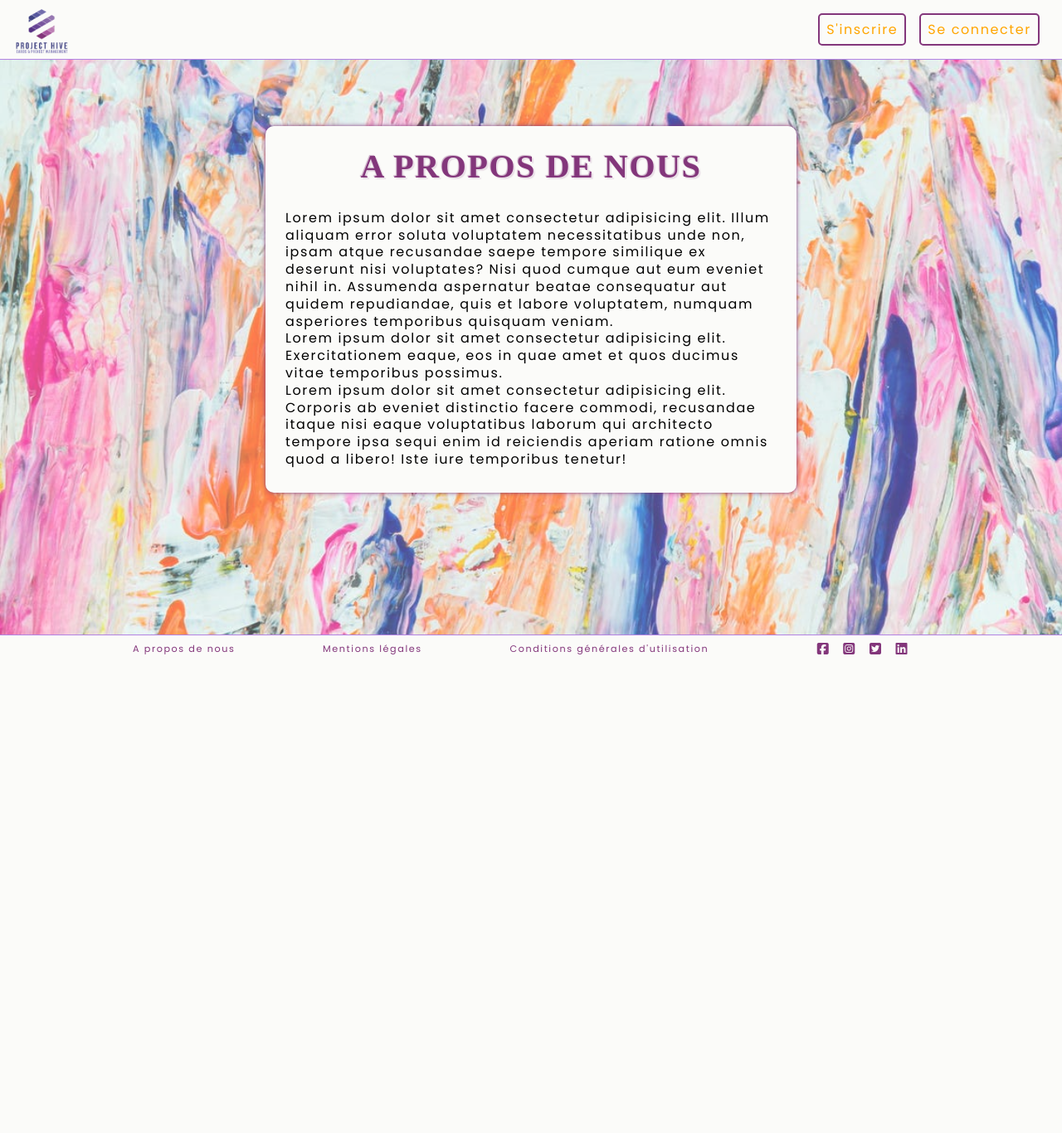
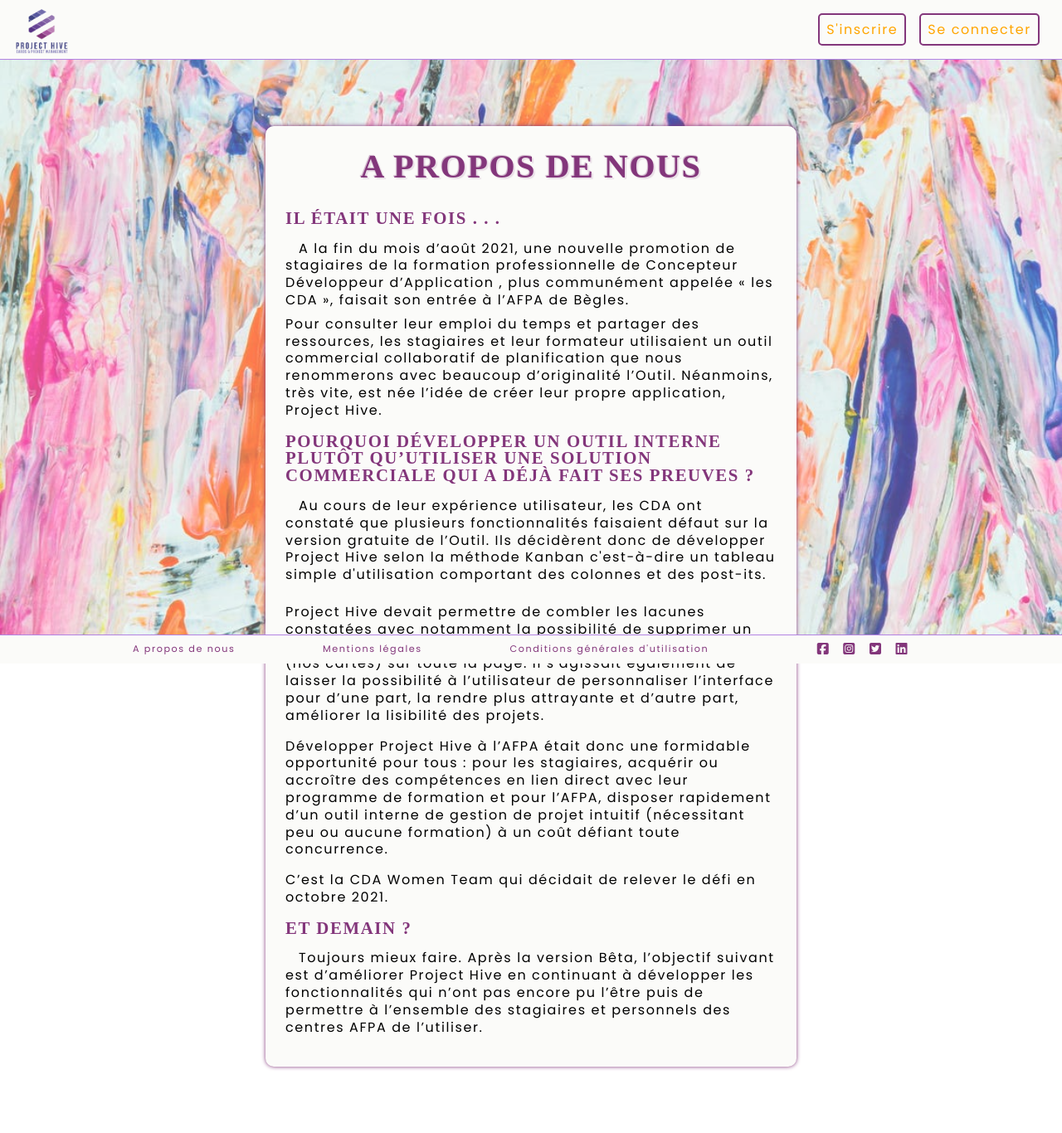
Before and after one commit to CoralieGa33/cda_projet_project_hive, a PHP site: template app/templates/about.php in a window 1280 px wide. Shown: the whole page at 83% size. Before the commit the page ends 789 px from the top, so only its background shows below. Run offline with PHP 8.4, Linux system fonts and the light colour scheme; the template is opened without the code that fills it, so the values that code supplies are empty; some libraries are stand-ins or nearby versions; some web fonts are replaced.

Commit message:
a propos et modif

```diff
--- a/app/templates/about.php
+++ b/app/templates/about.php
@@ -7,9 +7,25 @@ require_once 'includes/header.php';
 
     <div class="about-text col-6">
         <h2>A propos de nous</h2>
-        <p class="desc">Lorem ipsum dolor sit amet consectetur adipisicing elit. Illum aliquam error soluta voluptatem necessitatibus unde non, ipsam atque recusandae saepe tempore similique ex deserunt nisi voluptates? Nisi quod cumque aut eum eveniet nihil in. Assumenda aspernatur beatae consequatur aut quidem repudiandae, quis et labore voluptatem, numquam asperiores temporibus quisquam veniam.</p>
-        <p class="desc">Lorem ipsum dolor sit amet consectetur adipisicing elit. Exercitationem eaque, eos in quae amet et quos ducimus vitae temporibus possimus.</p>
-        <p class="desc">Lorem ipsum dolor sit amet consectetur adipisicing elit. Corporis ab eveniet distinctio facere commodi, recusandae itaque nisi eaque voluptatibus laborum qui architecto tempore ipsa sequi enim id reiciendis aperiam ratione omnis quod a libero! Iste iure temporibus tenetur!</p>
+
+        <section id="section1">
+            <h3>Il était une fois . . .</h3>
+            <p class="desc desc-first">A la fin du mois d’août 2021, une nouvelle promotion de stagiaires de la formation professionnelle de Concepteur Développeur d’Application , plus communément appelée « les CDA », faisait son entrée à l’AFPA de Bègles.</p>
+            <p class="desc">Pour consulter leur emploi du temps et partager des ressources, les stagiaires et leur formateur utilisaient un outil commercial collaboratif de planification que nous renommerons avec beaucoup d’originalité l’Outil. Néanmoins, très vite, est née l’idée de créer leur propre application, Project Hive.</p>
+        </section>
+        <section id="section2">
+            <h3>Pourquoi développer un outil interne plutôt qu’utiliser une solution commerciale qui a déjà fait ses preuves ?</h3>
+            <p class="desc desc-first">Au cours de leur expérience utilisateur, les CDA ont constaté que plusieurs fonctionnalités faisaient défaut sur la version gratuite de l’Outil. Ils décidèrent donc de développer Project Hive selon la méthode Kanban c'est-à-dire un tableau simple d'utilisation comportant des colonnes et des post-its.</p></br>
+            <p class="desc">Project Hive devait permettre de combler les lacunes constatées avec notamment la possibilité de supprimer un tableau, de déplacer les colonnes (nos listes) et les post-its (nos cartes) sur toute la page. Il s’agissait également de laisser la possibilité à l’utilisateur de personnaliser l’interface pour d’une part, la rendre plus attrayante et d’autre part, améliorer la lisibilité des projets.</p></br>
+            <p class="desc">Développer Project Hive à l’AFPA était donc une formidable opportunité pour tous : pour les stagiaires, acquérir ou accroître des compétences en lien direct avec leur programme de formation et pour l’AFPA, disposer rapidement d’un outil interne de gestion de projet intuitif (nécessitant peu ou aucune formation) à un coût défiant toute concurrence.</p></br>
+            <p class="desc">C’est la CDA Women Team qui décidait de relever le défi en octobre 2021.</p>
+        </section>
+
+        <section id="section3">
+            <h3>Et demain ?</h3>
+            <p class="desc desc-first">Toujours mieux faire. Après la version Bêta, l’objectif suivant est d’améliorer Project Hive en continuant à développer les fonctionnalités qui n’ont pas encore pu l’être puis de permettre à l’ensemble des stagiaires et personnels des centres AFPA de l’utiliser.</p>
+        </section>
+
     </div>
 </div>
 
--- a/app/templates/rgpd.php
+++ b/app/templates/rgpd.php
@@ -32,7 +32,7 @@ require_once 'includes/header.php';
         <p class="desc">L’utilisateur peut demander la suppression de son compte à tout moment.</p>
 
         <h4>3.2 Les données d'utilisation de Project Hive</h4>
-        <p class="desc desc-first">L’utilisateur fournit également des données lors de l’utilisation de Project Hive. Il s’agit des données fournies lors de la création, du remplissage ou de la modification des tableaux, listes et cartes, mais également des dates de création et de modification des éléments précités.</p>
+        <p class="desc desc-first">L’utilisateur fournit également des données lors de la création, du remplissage ou de la modification des tableaux, listes et cartes, mais également des dates de création et de modification des éléments précités.</p>
 
         <h4>3.3 Destinataires des données</h4>
         <p class="desc desc-first">Seuls les membres de l’équipe Project Hive sont destinataires des données collectées. Project Hive s’engage à prendre toutes précautions utiles pour préserver la sécurité des données collectées. Aucun transfert de données à des sociétés ou à des organismes tiers n’est réalisé par Project Hive.</p>
```
